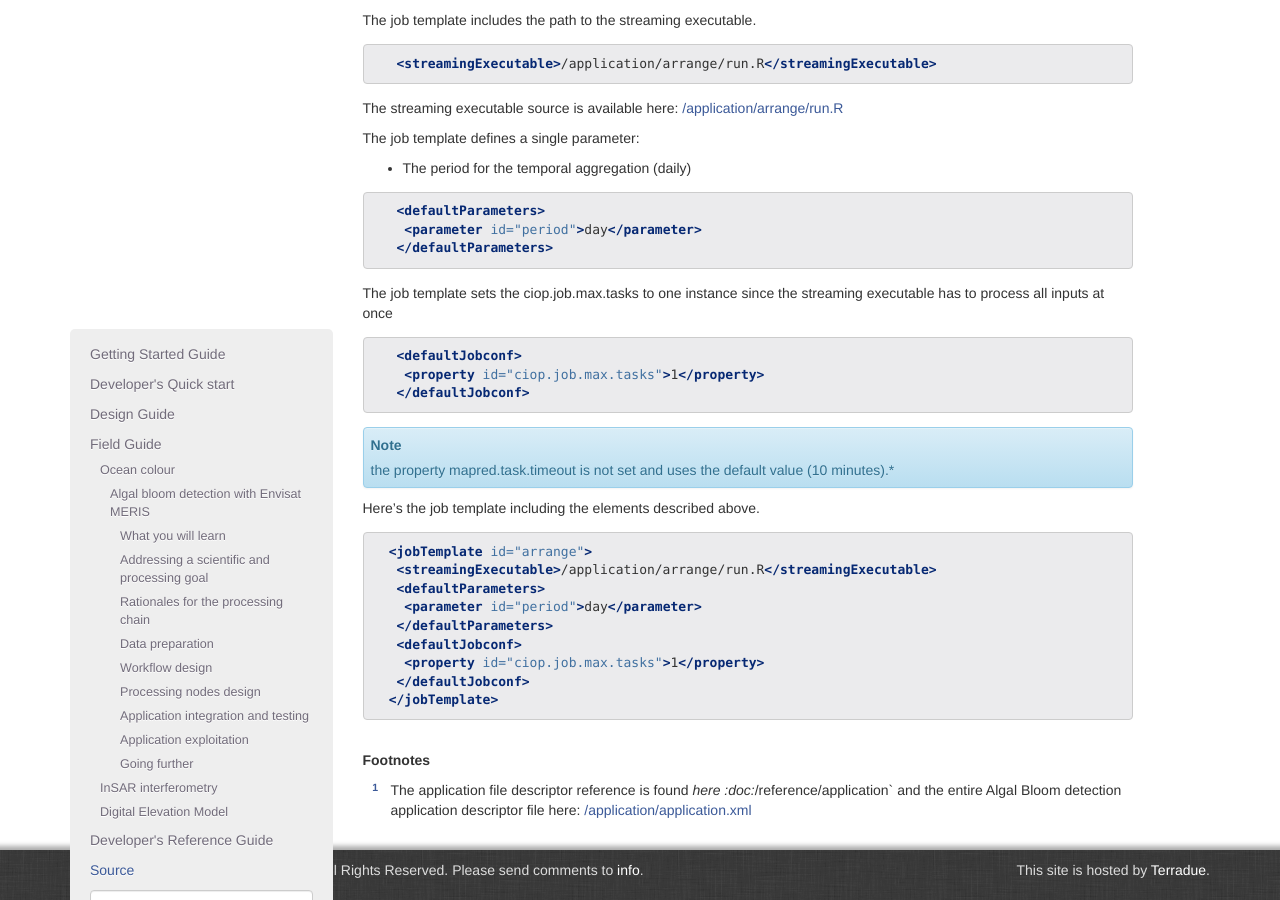
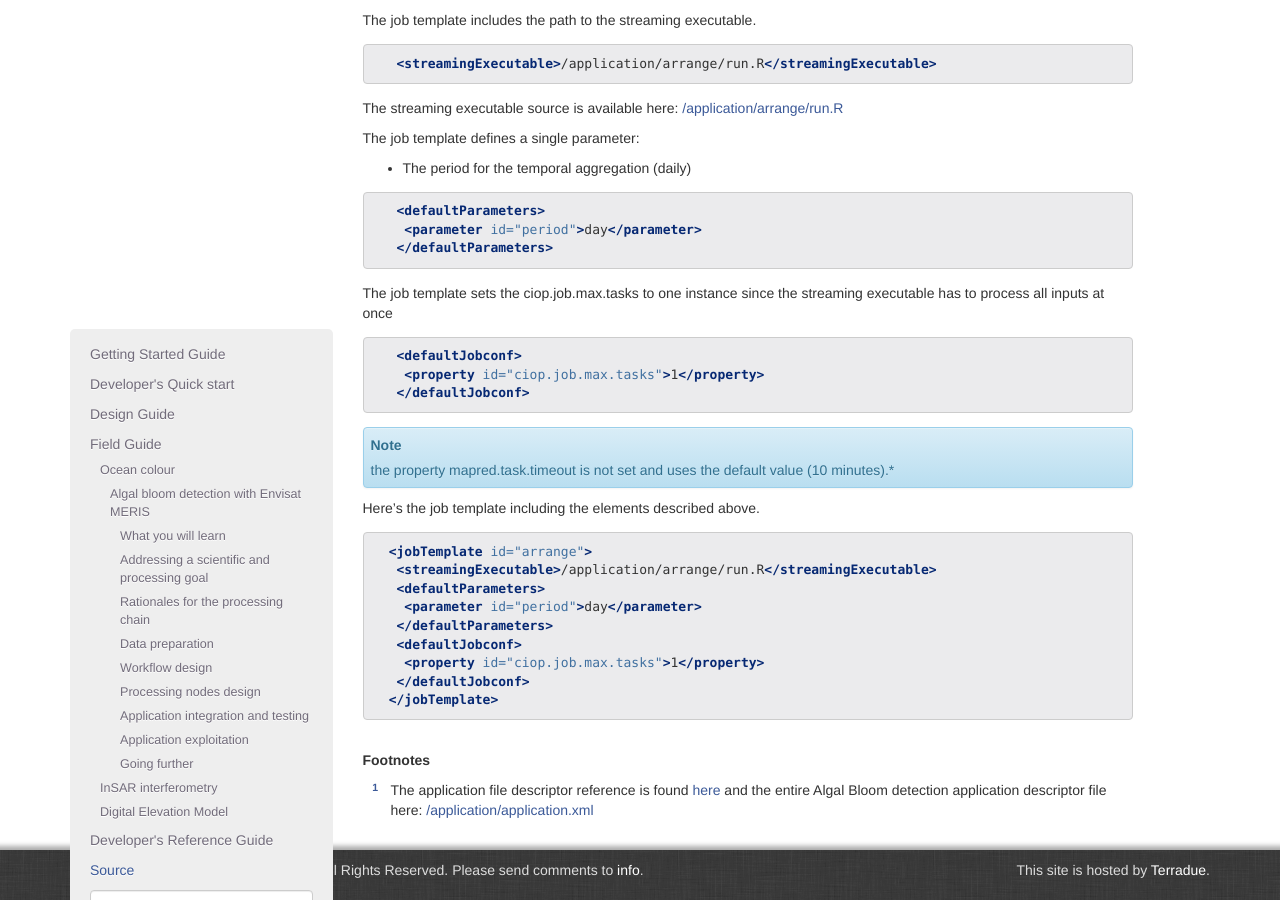
Before and after one commit to Terradue/doc-developer-sandbox, a Sphinx documentation site: the page built from source/field/ocean_color/lib_beam/nodes/arrange.rst, in a window 1280 px wide and 900 px high, scrolled down 610 px. Built offline with Sphinx 7.4.7, drawn with Linux system fonts in a browser that asks for light colours; pages that are not in the unit, such as notebooks, are missing from menus.

Commit message:
Update arrange.rst

```diff
--- a/source/field/ocean_color/lib_beam/nodes/arrange.rst
+++ b/source/field/ocean_color/lib_beam/nodes/arrange.rst
@@ -51,4 +51,4 @@ Here's the job template including the elements described above.
 
 .. rubric:: Footnotes
 
-.. [#f1] The application file descriptor reference is found `here :doc:`/reference/application` and the entire Algal Bloom detection application descriptor file here: `/application/application.xml  <https://github.com/Terradue/BEAM-Arithm-tutorial/blob/master/application.xml>`_
+.. [#f1] The application file descriptor reference is found :doc:`here </reference/application>` and the entire Algal Bloom detection application descriptor file here: `/application/application.xml  <https://github.com/Terradue/BEAM-Arithm-tutorial/blob/master/application.xml>`_
```
